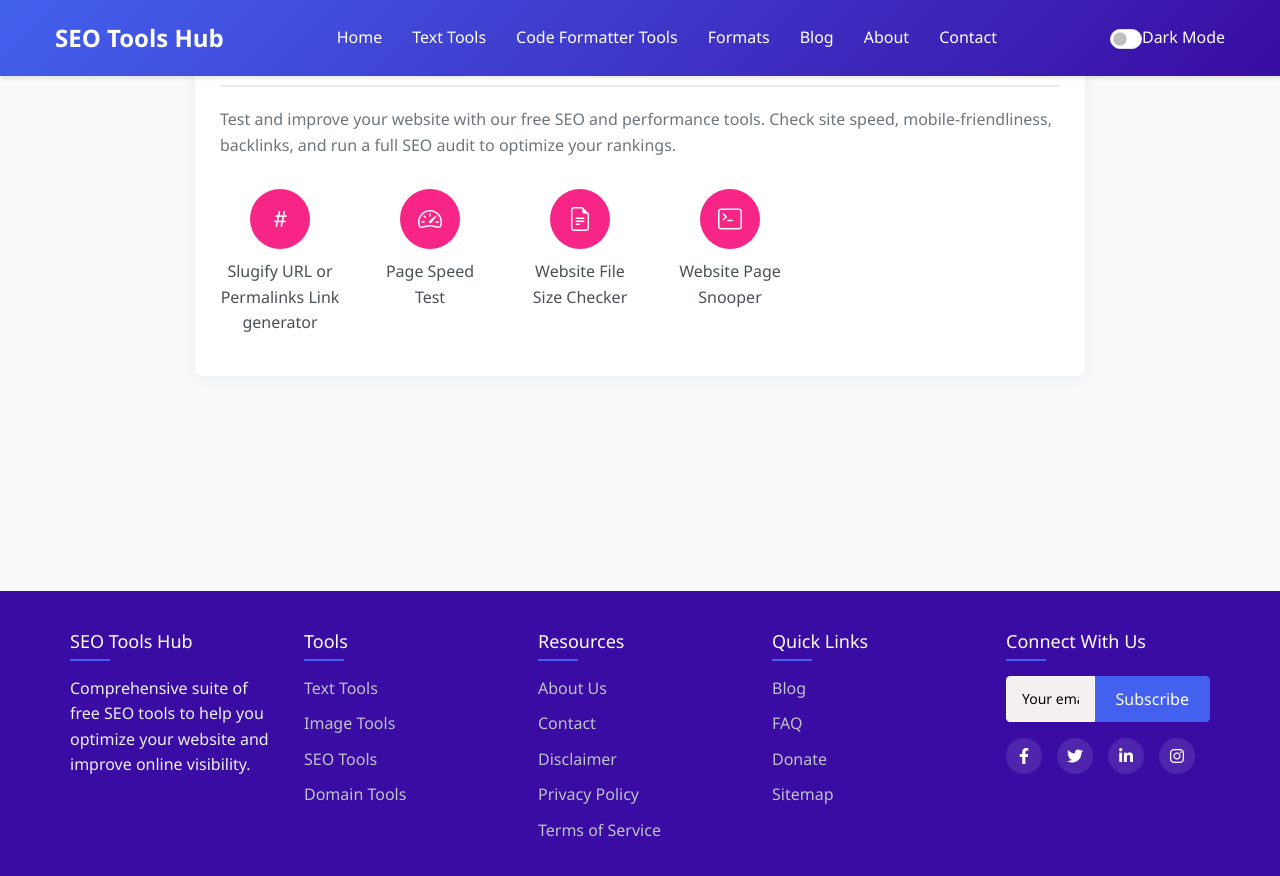
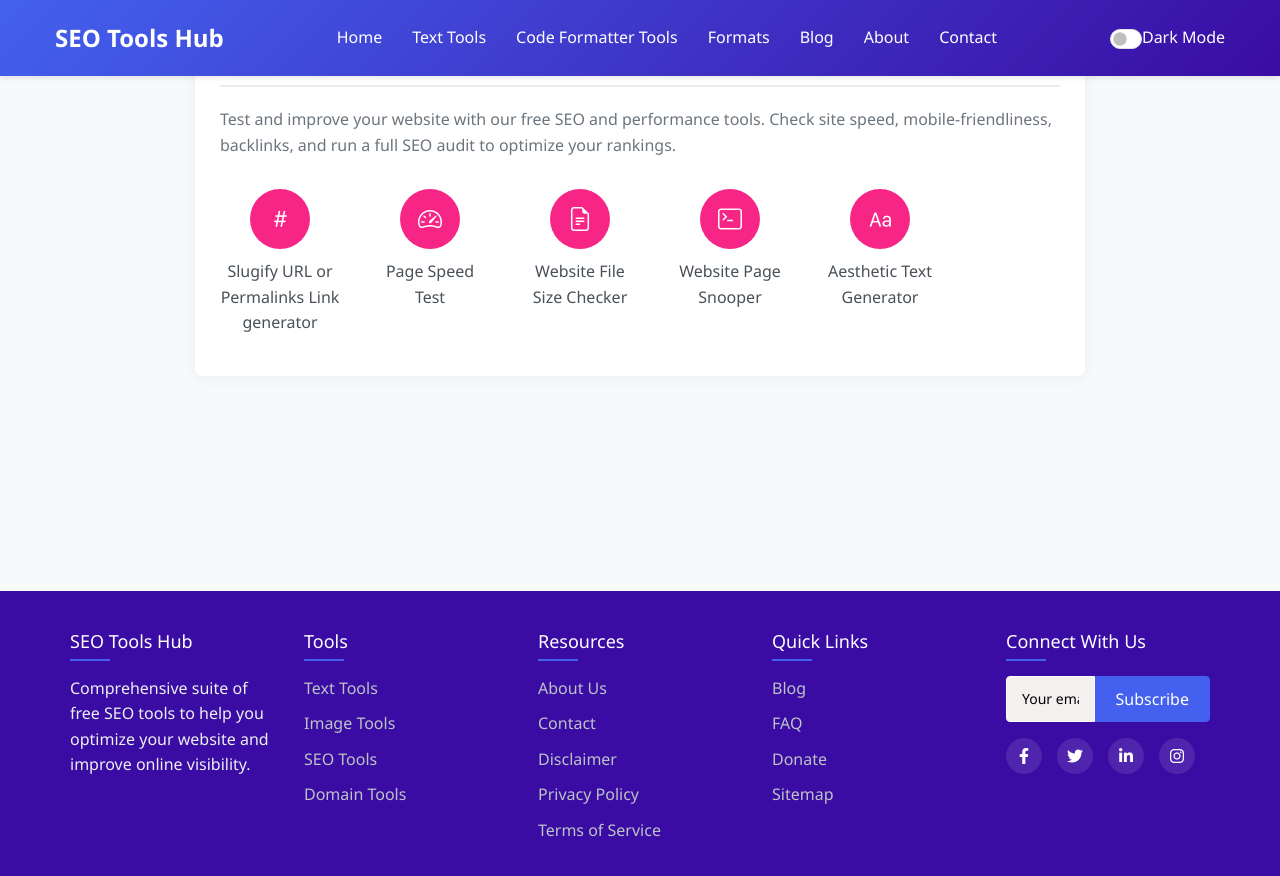
Before and after one commit to moloy900/toolesy, a Jekyll site: the page built from index.markdown, in a window 1280 px wide and 900 px high, scrolled down 2930 px. Shown: the top 876 px of the window. Built offline with Jekyll 4.4.1, drawn with Linux system fonts in a browser that asks for light colours.

Commit message:
Aesthetic Text Generator page

```diff
--- a/_includes/main.html
+++ b/_includes/main.html
@@ -168,6 +168,10 @@
       <div class="icon_placeholder"><i class="bi bi-terminal"></i></div>
       <span>Website Page Snooper</span>
     </a>
+     <a href="{{ 'aesthetic-text-generator-create-stylish-text-for-social-media' | relative_url }}" class="icon_sty">
+      <div class="icon_placeholder"><i class="bi bi-type"></i></div>
+      <span>Aesthetic Text Generator</span>
+    </a>
   </div>
 </div>
 </div>
```
